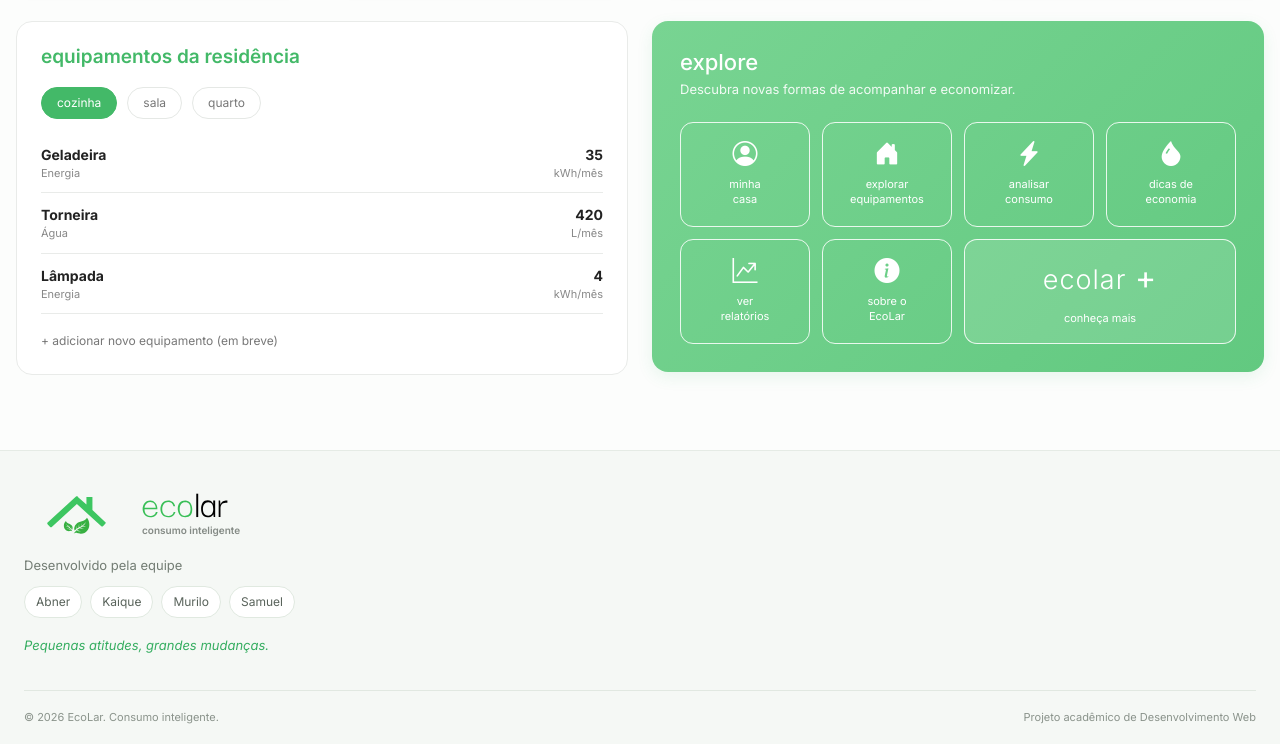
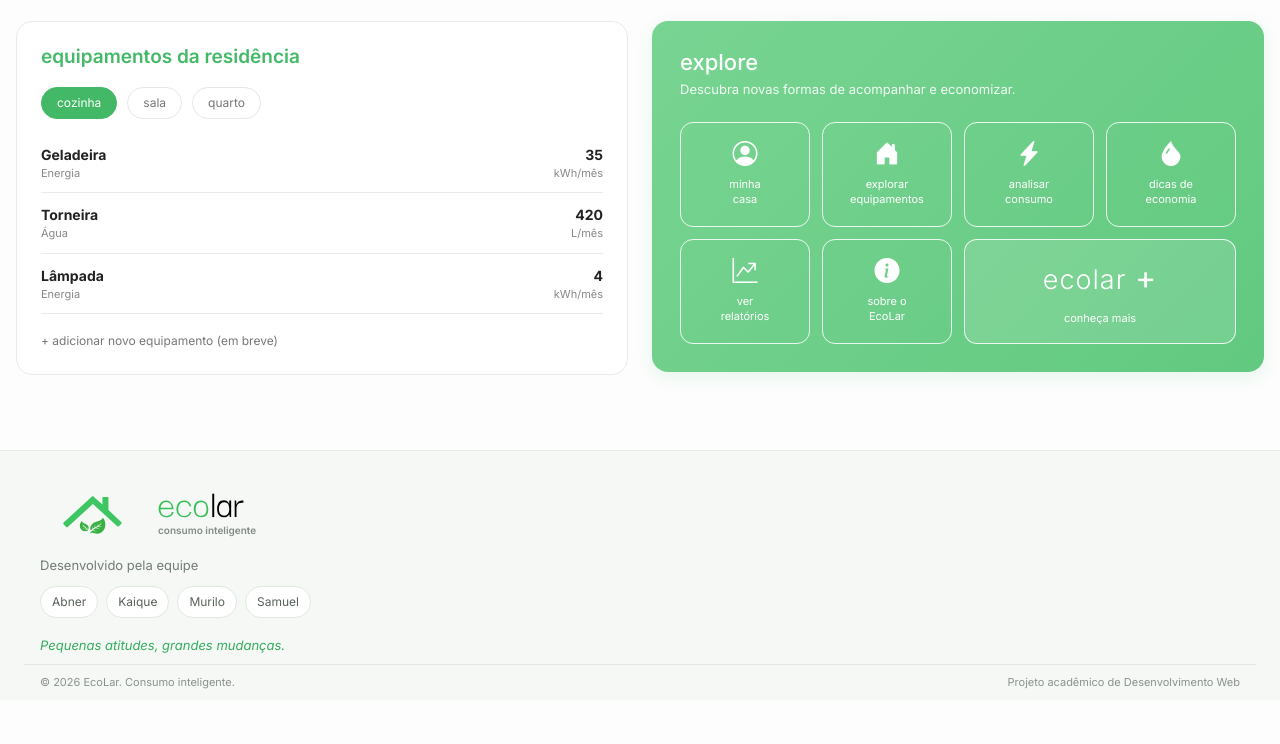
Before and after one commit to DevKaique-1/Ecolar_Projeto_html, a plain HTML site: page ecolar/index.html in a window 1280 px wide. Shown: the part 366-1110 px from the top of the page. After the commit the page ends 1066 px from the top, so only its background shows below. Drawn offline with nearby package versions, Linux system fonts and the light colour scheme; files whose address does not match are found by name.

Commit message:
Modifiquei um detalhe sutil no rodapé para deixar mais alinhado com a página. mexi somente na vizualização padrão, falta revisar @media

```diff
--- a/ecolar/css/style.css
+++ b/ecolar/css/style.css
@@ -642,7 +642,7 @@ body {
     width: 100%;
     max-width: 1500px;
     margin: 0 auto;
-    padding-bottom: 35px;
+    padding: 0 16px;
 }
 
 /* Equipe à esquerda */
@@ -719,6 +719,7 @@ body {
     color: #35ad60;
     font-size: 13px;
     font-style: italic;
+    padding-bottom: 9px;
 }
 
 /* Faixa inferior */
@@ -732,7 +733,7 @@ body {
     width: 100%;
     max-width: 1500px;
     margin: 0 auto;
-    padding: 18px 0;
+    padding: 9px 16px;
 
     border-top: 1px solid #e1e8e1;
 }
```
